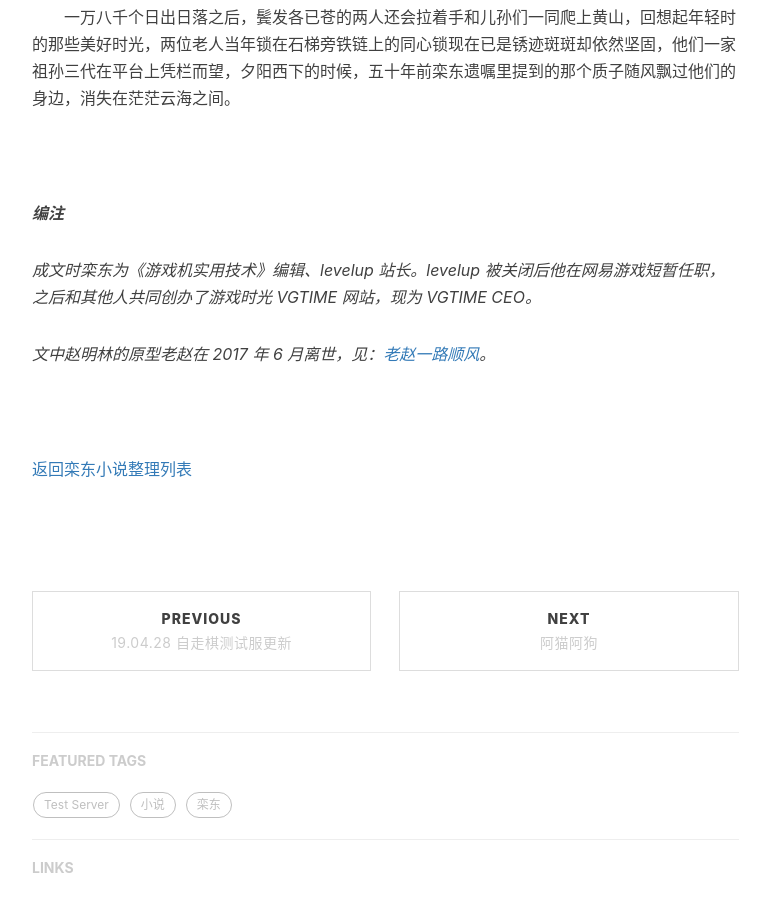
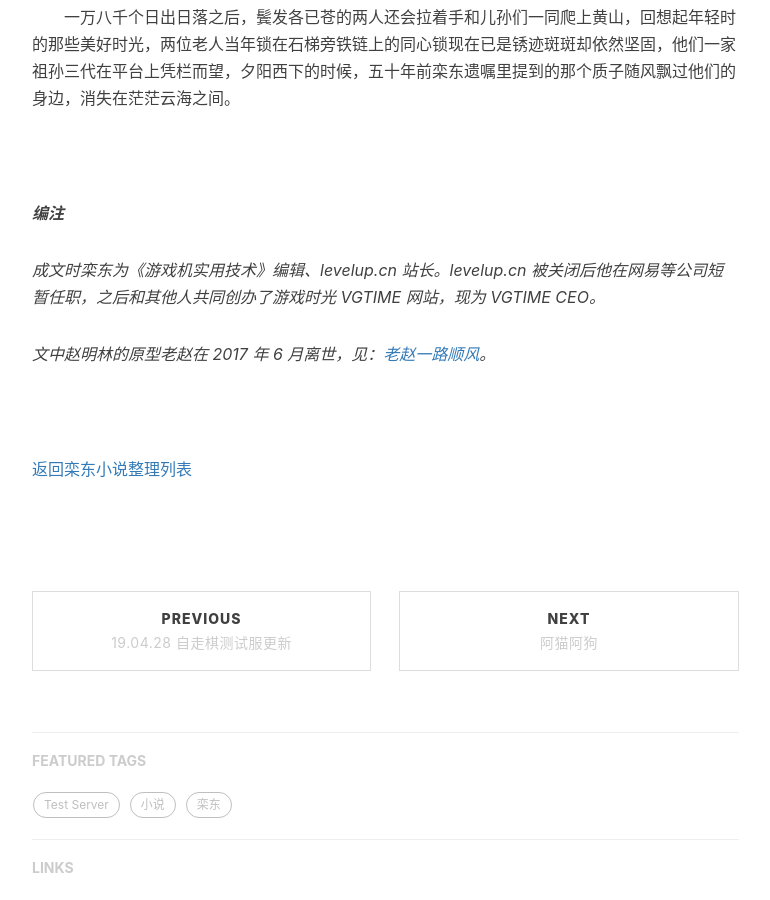
Before and after one commit to zizouqi/zizouqi.github.io, a Jekyll site: the page built from _posts/2019-04-25-3rd-uncle.md, in a window 1280 px wide and 900 px high, scrolled down 83558 px. Shown: the whole window, without its empty margins (233-1003 px from the left). Built offline with Jekyll 4.4.1, drawn with Linux system fonts in a browser that asks for light colours; nearby versions of some CDN libraries; comment, search, counter and statistics services are not loaded.

Commit message:
Update 2019-04-25-3rd-uncle.md

```diff
--- a/_posts/2019-04-25-3rd-uncle.md
+++ b/_posts/2019-04-25-3rd-uncle.md
@@ -2270,7 +2270,7 @@ tags:
 
 ***编注***
 
-*成文时栾东为《游戏机实用技术》编辑、levelup 站长。levelup 被关闭后他在网易游戏短暂任职，之后和其他人共同创办了游戏时光 VGTIME 网站，现为 VGTIME CEO。*
+*成文时栾东为《游戏机实用技术》编辑、levelup.cn 站长。levelup.cn 被关闭后他在网易等公司短暂任职，之后和其他人共同创办了游戏时光 VGTIME 网站，现为 VGTIME CEO。*
 
 *文中赵明林的原型老赵在 2017 年 6 月离世，见：[老赵一路顺风](https://www.vgtime.com/topic/647551.jhtml)。*
 
```
